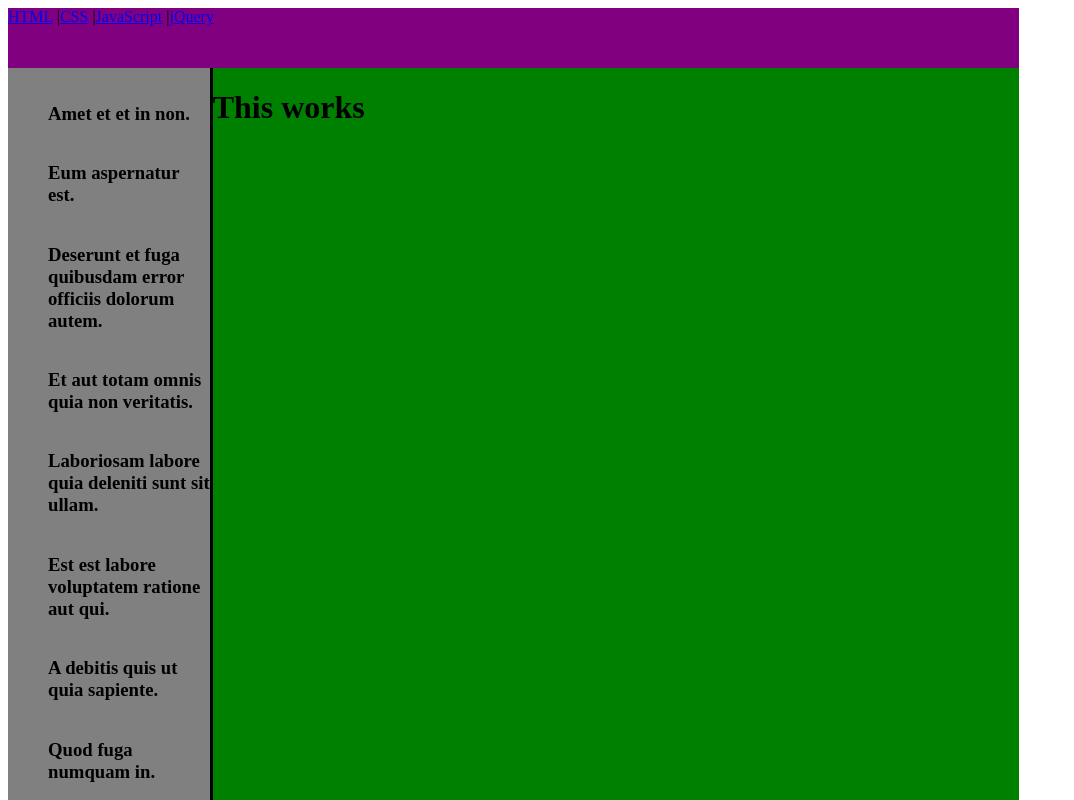
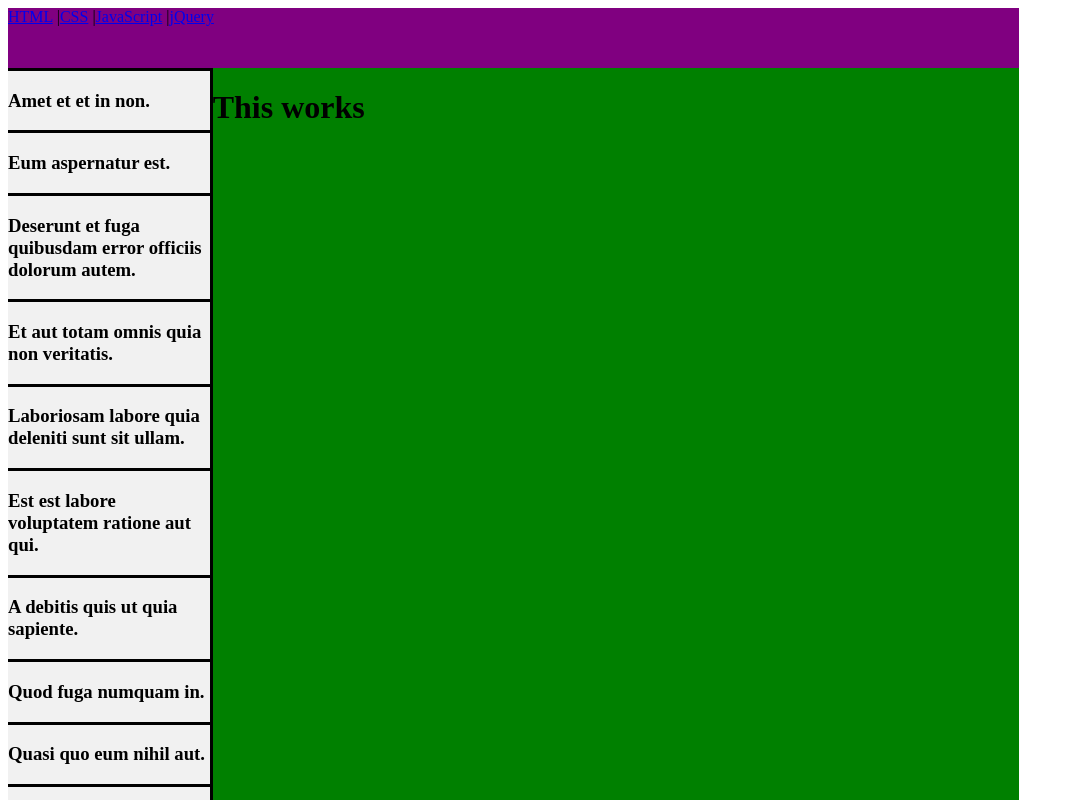
Before and after one commit to Shinobi881/ts-challenge, a React app: page / in a window 1280 px wide. Shown: the top 800 px of the page, without its empty margins (0-1074 px from the left). Built offline with nearby package versions, Linux system fonts and the light colour scheme; no server answers.

Commit message:
(style) Clean-up add autoprefixer

```diff
--- a/src/containers/sidebar.jsx
+++ b/src/containers/sidebar.jsx
@@ -16,7 +16,7 @@ class SideBar extends Component {
   render() {
     return (
       <div id="side-bar">
-        <ul className='report-list'>
+        <ul id='report-list'>
           {this.renderReports()}
         </ul>
       </div>
--- a/src/stylesheets/components/_report.scss
+++ b/src/stylesheets/components/_report.scss
@@ -1,17 +1,7 @@
-// .report {
-//   width: 100%;
-//   height: 75px;
-//   border-top: black;
-//   border-size: 2px;
-// }
-
 .report {
   display: flex;
   color: #000;
-    // padding: 8px 0 8px 16px;
-    text-decoration: none;
   border-top-style: solid;
-    border-top: black;
 }
 
 .report.active {
--- a/src/stylesheets/components/_sidebar.scss
+++ b/src/stylesheets/components/_sidebar.scss
@@ -6,3 +6,9 @@
   border-right-style: solid;
   border-color: black;
 }
+
+#report-list {
+  margin: 0;
+  padding: 0;
+  background-color: #f1f1f1;
+}
```
Lines whose indentation alone changed are shown as unchanged.
